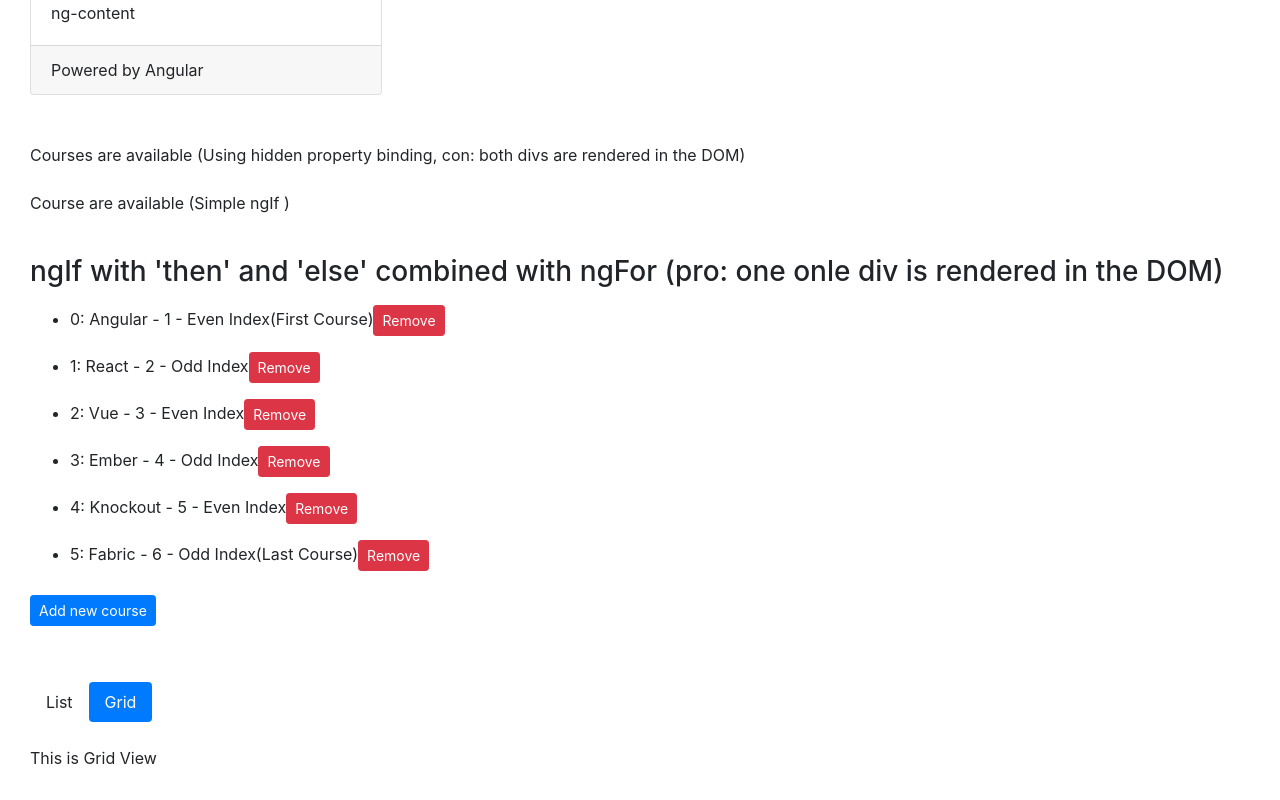
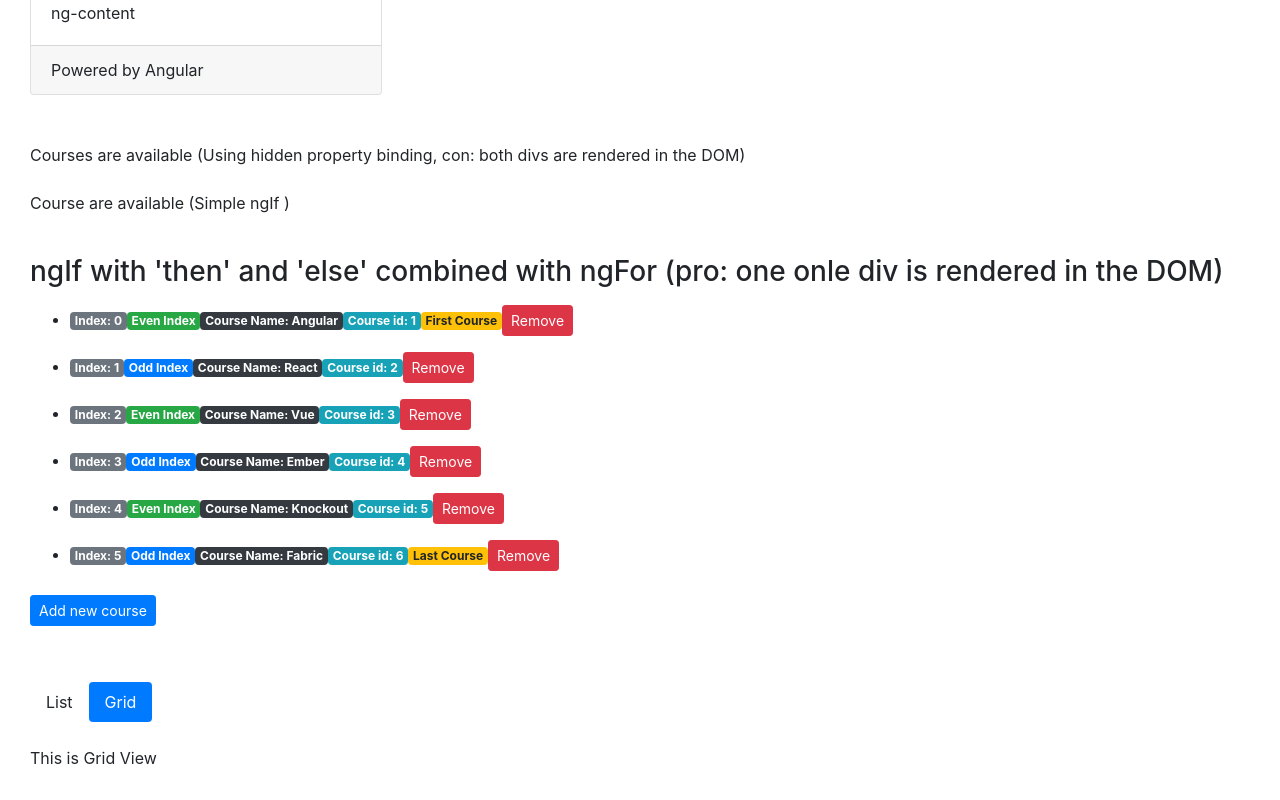
Before and after one commit to jsprodev/learn-angular, an Angular app: page / in a window 1280 px wide. Shown: the part 1155-1955 px from the top of the page. Built offline with nearby package versions, Linux system fonts and the light colour scheme.

Commit message:
added bootstrap badges classes to course data

```diff
--- a/src/app/app.component.html
+++ b/src/app/app.component.html
@@ -91,11 +91,13 @@
     <h3>ngIf with 'then' and 'else' combined with ngFor (pro: one onle div is rendered in the DOM)</h3>
     <ul>
       <li *ngFor="let course of courses; index as i; odd as isOdd; even as isEven; first as isFirst; last as isLast;"> <!-- use trackBy if you want to render the courses on courses.id (not on memory allocation). -->
-        {{ i }}: {{ course.name }} - {{ course.id }} -
-        <span *ngIf="isOdd">Odd Index</span>
-        <span *ngIf="isEven">Even Index</span>
-        <span *ngIf="isFirst">(First Course)</span>
-        <span *ngIf="isLast">(Last Course)</span>
+        <span class="badge badge-secondary">Index: {{ i }}</span>
+        <span class="badge badge-primary" *ngIf="isOdd">Odd Index</span>
+        <span class="badge badge-success" *ngIf="isEven">Even Index</span>
+        <span class="badge badge-dark">Course Name: {{ course.name }}</span>
+        <span class="badge badge-info">Course id: {{ course.id }}</span>
+        <span class="badge badge-warning" *ngIf="isFirst">First Course</span>
+        <span class="badge badge-warning" *ngIf="isLast">Last Course</span>
         <button class="btn btn-sm btn-danger" (click)="removeCourse(course)">Remove</button>
       </li>
     </ul>
--- a/src/app/app.component.ts
+++ b/src/app/app.component.ts
@@ -67,7 +67,7 @@ export class AppComponent {
   addCourse() {
     // let length = this.courses.length;
     let length  = 0;
-    this.courses.forEach( (element, index) => {
+    this.courses.forEach( (element) => {
       // console.log(element);
       length = element.id;
     });
```
